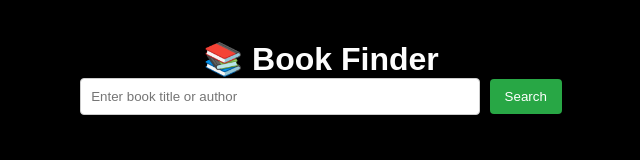
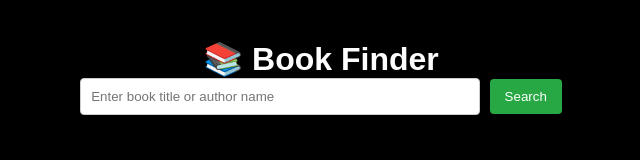
Before and after one commit to Emiderex/API-Calls---Book-Finder, a plain HTML site: page index.html in a window 1280 px wide. Shown: the full height of the page, 319-959 px from the left. Drawn offline with Linux system fonts and the light colour scheme.

Commit message:
Added changes

```diff
--- a/index.html
+++ b/index.html
@@ -7,7 +7,7 @@
   <body>
     <div class="container">
       <h1>📚 Book Finder</h1>
-      <input type="text" id="query" placeholder="Enter book title or author" />
+      <input type="text" id="query" placeholder="Enter book title or author name" />
       <button id="search">Search</button>
     </div>
 
```
Also changed, not shown: 1 other file.
